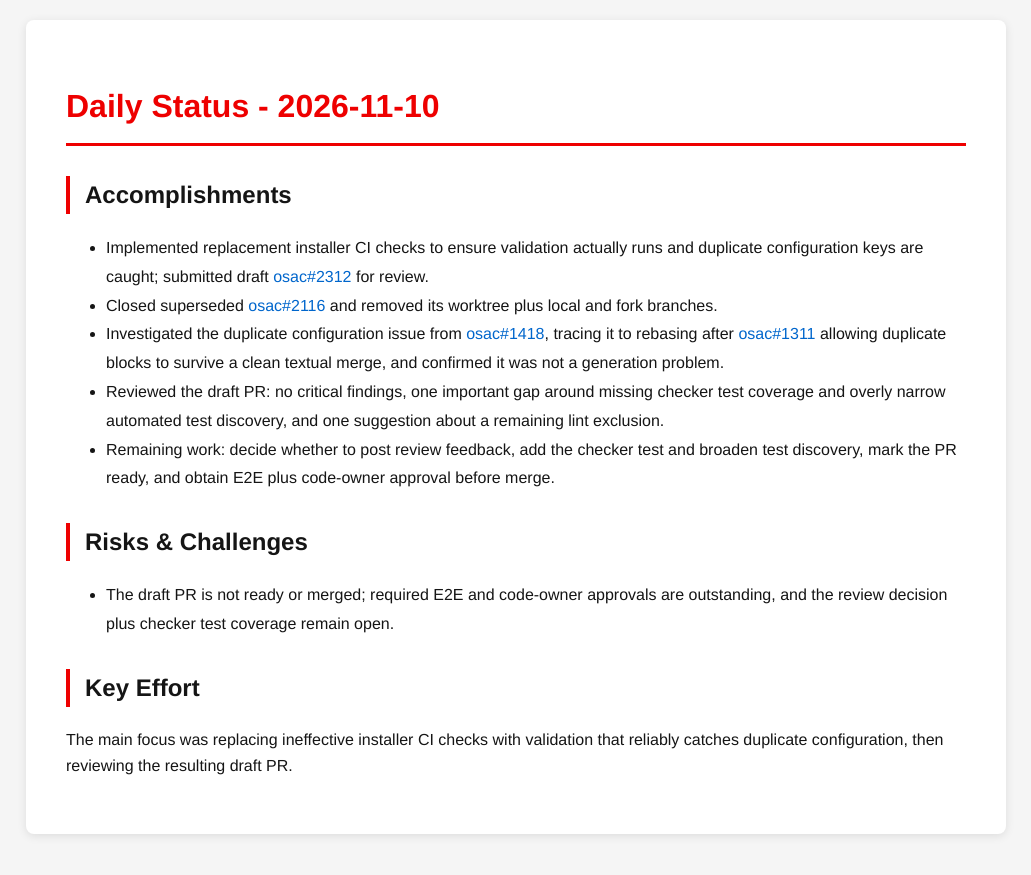
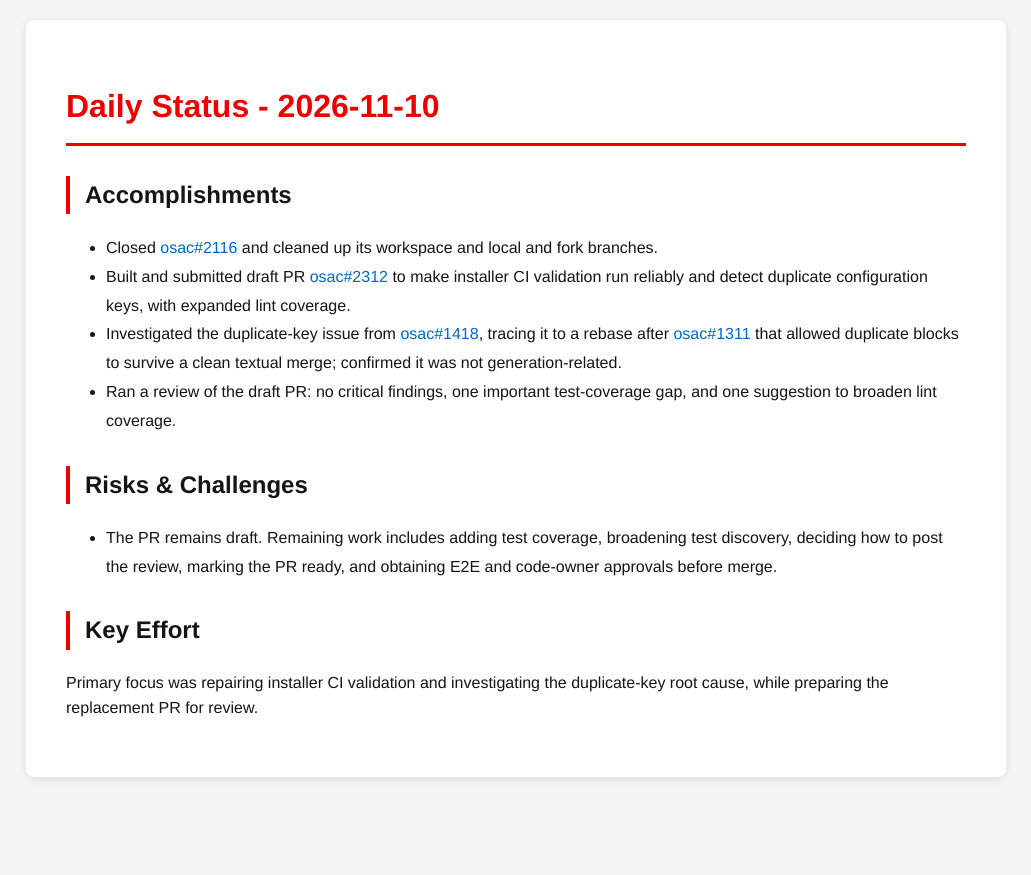
Before and after one commit to tzvatot/daily-status, a Jekyll site: the page built from 2026-11-10.md, in a window 1280 px wide. Shown: the top 875 px of the page, without its empty margins (124-1155 px from the left). Built offline with Jekyll 4.4.1, drawn with Linux system fonts in a browser that asks for light colours.

Commit message:
Daily status update - 2026-11-10

```diff
--- a/2026-11-10.md
+++ b/2026-11-10.md
@@ -7,14 +7,13 @@ date: 2026-11-10
 # Daily Status - 2026-11-10
 
 ## Accomplishments
-- Implemented replacement installer CI checks to ensure validation actually runs and duplicate configuration keys are caught; submitted draft [osac#2312](https://github.com/osac-project/osac/pull/2312) for review.
-- Closed superseded [osac#2116](https://github.com/osac-project/osac/pull/2116) and removed its worktree plus local and fork branches.
-- Investigated the duplicate configuration issue from [osac#1418](https://github.com/osac-project/osac/pull/1418), tracing it to rebasing after [osac#1311](https://github.com/osac-project/osac/pull/1311) allowing duplicate blocks to survive a clean textual merge, and confirmed it was not a generation problem.
-- Reviewed the draft PR: no critical findings, one important gap around missing checker test coverage and overly narrow automated test discovery, and one suggestion about a remaining lint exclusion.
-- Remaining work: decide whether to post review feedback, add the checker test and broaden test discovery, mark the PR ready, and obtain E2E plus code-owner approval before merge.
+- Closed [osac#2116](https://github.com/osac-project/osac/pull/2116) and cleaned up its workspace and local and fork branches.
+- Built and submitted draft PR [osac#2312](https://github.com/osac-project/osac/pull/2312) to make installer CI validation run reliably and detect duplicate configuration keys, with expanded lint coverage.
+- Investigated the duplicate-key issue from [osac#1418](https://github.com/osac-project/osac/pull/1418), tracing it to a rebase after [osac#1311](https://github.com/osac-project/osac/pull/1311) that allowed duplicate blocks to survive a clean textual merge; confirmed it was not generation-related.
+- Ran a review of the draft PR: no critical findings, one important test-coverage gap, and one suggestion to broaden lint coverage.
 
 ## Risks & Challenges
-- The draft PR is not ready or merged; required E2E and code-owner approvals are outstanding, and the review decision plus checker test coverage remain open.
+- The PR remains draft. Remaining work includes adding test coverage, broadening test discovery, deciding how to post the review, marking the PR ready, and obtaining E2E and code-owner approvals before merge.
 
 ## Key Effort
-The main focus was replacing ineffective installer CI checks with validation that reliably catches duplicate configuration, then reviewing the resulting draft PR.
+Primary focus was repairing installer CI validation and investigating the duplicate-key root cause, while preparing the replacement PR for review.
```
